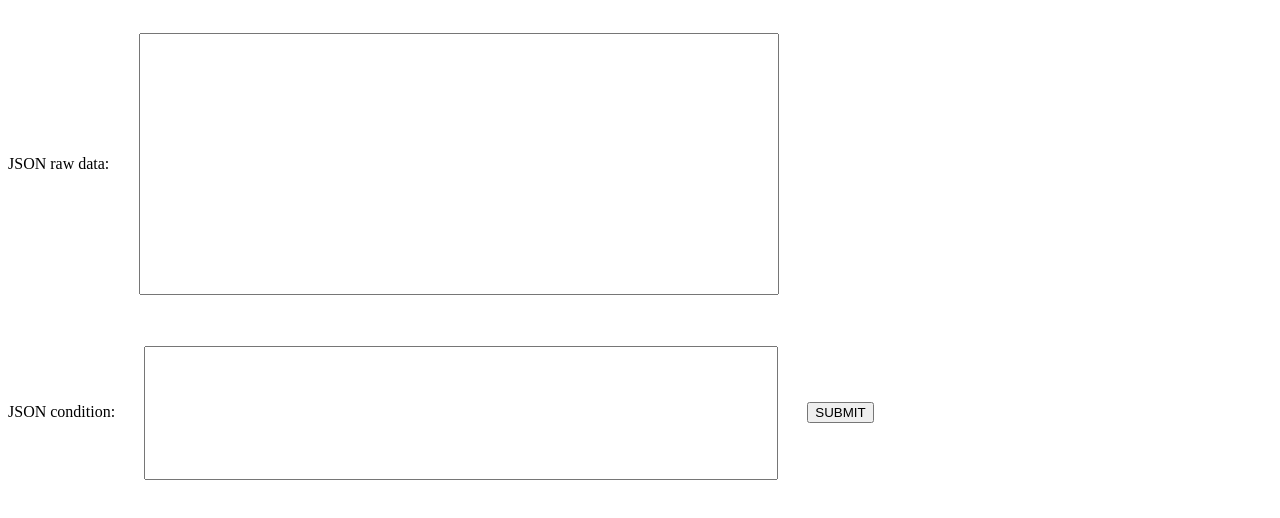
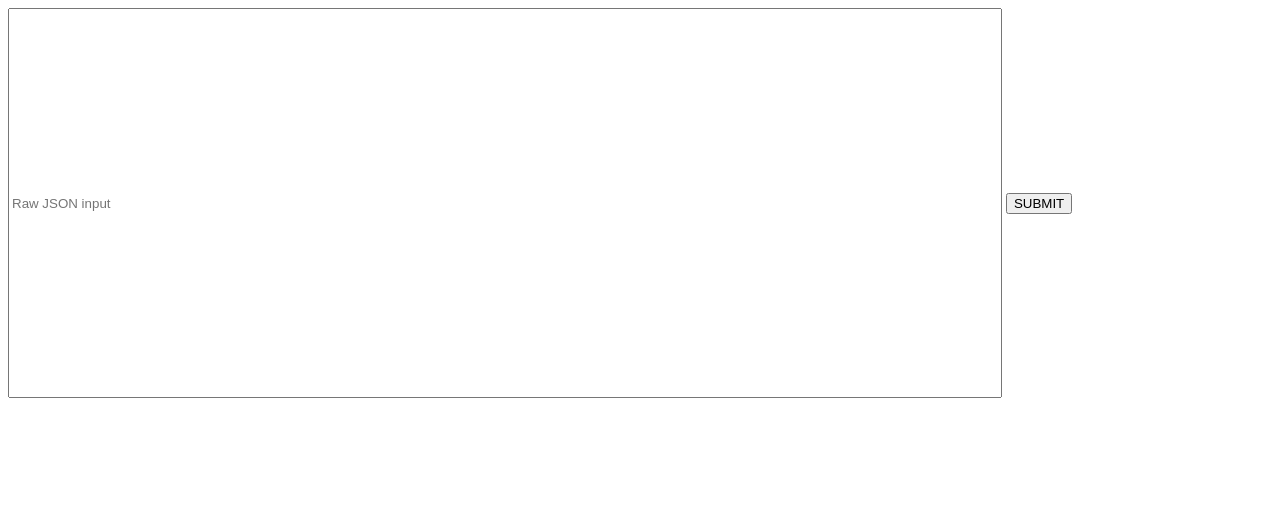
Before and after one commit to yaoleksa/SysGears_task2, a website: page index.html in a window 1280 px wide. Drawn offline with Linux system fonts and the light colour scheme.

Commit message:
good start

```diff
--- a/index.html
+++ b/index.html
@@ -6,15 +6,7 @@
   </head>
   <body>
     <form method="post" style="height:40rem">
-        <label>
-            JSON raw data:
-            <input type="text" name="data" style="width:50%;height:40%;margin:2%">
-        </label>
-        <br>
-        <label>
-            JSON condition:
-            <input type="text" name="condition" style="width:49.5%;height:20%;margin:2%">
-        </label>
+        <input type="text" placeholder="Raw JSON input" name="rawData" style="width:78%;height:60%">
         <input type="submit" value="SUBMIT">
     </form>
   </body>
```
Also changed, not shown: app.js (+13 -5 lines).
